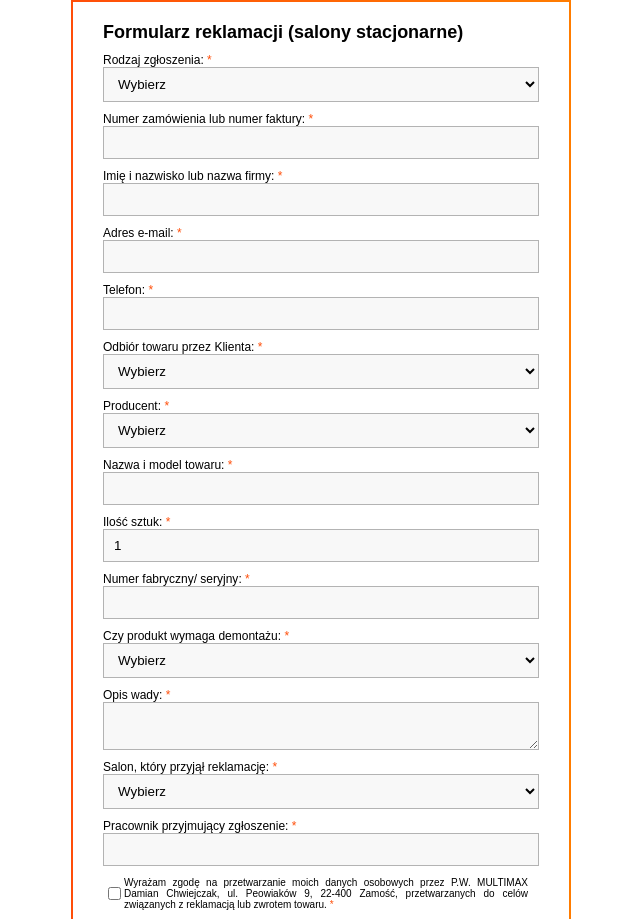
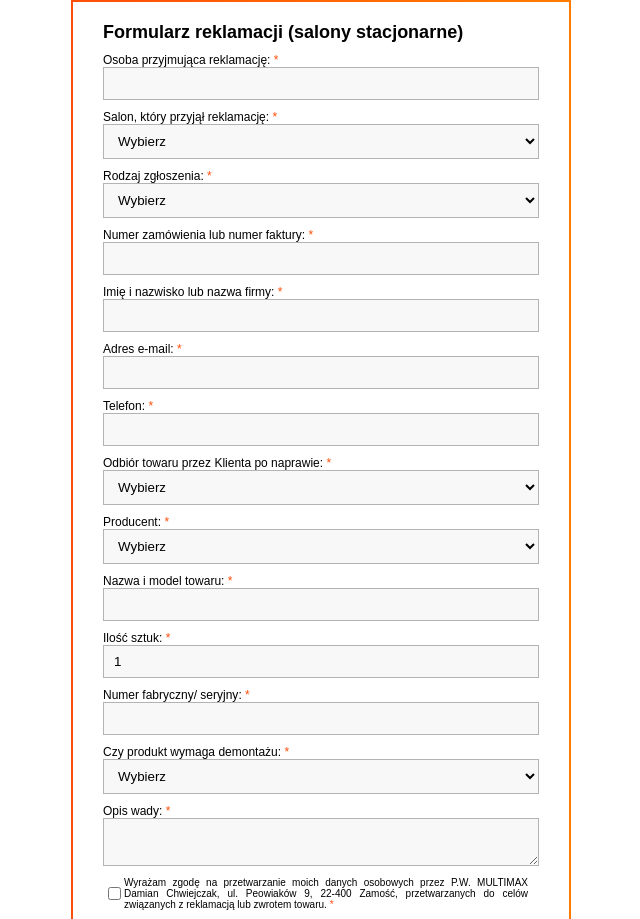
Before and after one commit to tomek2x1/formularz-reklamacji-pos, a React (Create React App) app: page / in a window 1280 px wide. Shown: the top 919 px of the page, without its empty margins (319-959 px from the left). Built offline with nearby package versions, Linux system fonts and the light colour scheme.

Commit message:
zmiany labelek oraz przesunięcie inputow

```diff
--- a/src/App.js
+++ b/src/App.js
@@ -373,6 +373,25 @@ const App = () => {
             Formularz reklamacji (salony stacjonarne)
           </h2>
 
+          <Input
+            value={state.employee}
+            name={"employee"}
+            labelName="Osoba przyjmująca reklamację"
+            handleInput={handleInput}
+            validation={badValidate.employee}
+            errorMsg={"Podaj dane osoby przyjmującej reklamację"}
+          />
+
+          <Select
+            value={state.pos}
+            name={"pos"}
+            labelName="Salon, który przyjął reklamację"
+            optionsValue={pos}
+            handleInput={handleInput}
+            validation={badValidate.pos}
+            errorMsg={"Podaj salon, który przyjął reklamację"}
+          />
+
           <Select
             value={state.typeOfReturn}
             name={"typeOfReturn"}
@@ -475,7 +494,7 @@ const App = () => {
           <Select
             value={state.getBack}
             name={"getBack"}
-            labelName="Odbiór towaru przez Klienta"
+            labelName="Odbiór towaru przez Klienta po naprawie"
             optionsValue={whereGetBack}
             handleInput={handleInput}
             validation={badValidate.getBack}
@@ -577,25 +596,6 @@ const App = () => {
             errorMsg={"Podaj opis wady"}
           />
 
-          <Select
-            value={state.pos}
-            name={"pos"}
-            labelName="Salon, który przyjął reklamację"
-            optionsValue={pos}
-            handleInput={handleInput}
-            validation={badValidate.pos}
-            errorMsg={"Podaj salon, który przyjął reklamację"}
-          />
-
-          <Input
-            value={state.employee}
-            name={"employee"}
-            labelName="Pracownik przyjmujący zgłoszenie"
-            handleInput={handleInput}
-            validation={badValidate.employee}
-            errorMsg={"Podaj dane pracownika, który przyjął reklamację"}
-          />
-
           <Agreement
             value={state.agreement}
             name={"agreement"}
@@ -643,13 +643,8 @@ const App = () => {
               Formularz został wysłany poprawnie
             </h2>
             <h3 className="return-message__id">
-              Numer Twojego zgłoszenia:
-              <strong>{taskNumber}</strong>
+              Numer Twojego zgłoszenia: <strong>{taskNumber}</strong>
             </h3>
-            <p className="return-message__remember">
-              ** Pamiętaj, aby spakować wszystkie elementy zestawu oraz oznaczyć
-              paczkę numerem zgłoszenia.
-            </p>
           </div>
         </div>
       ) : null}
```
